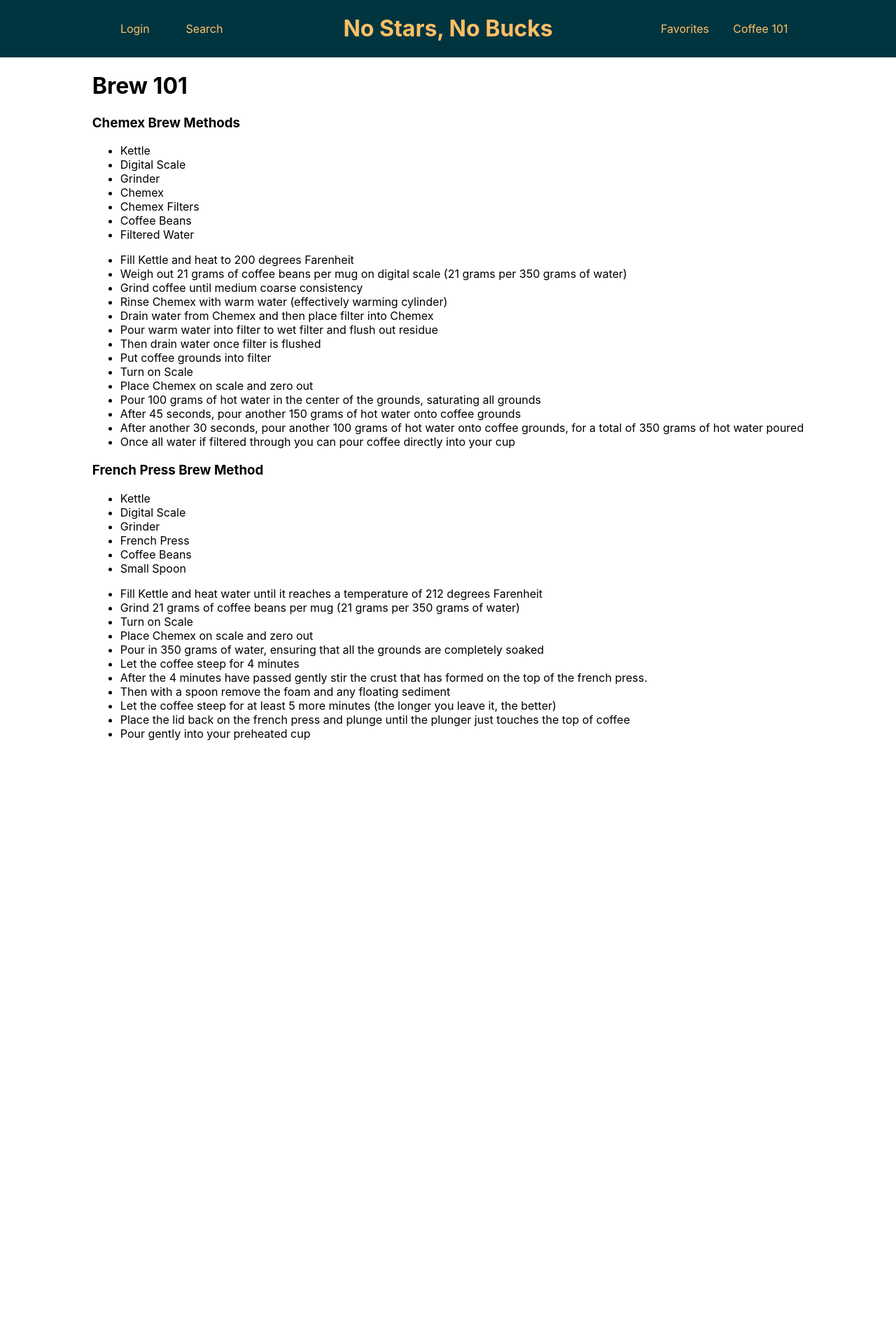
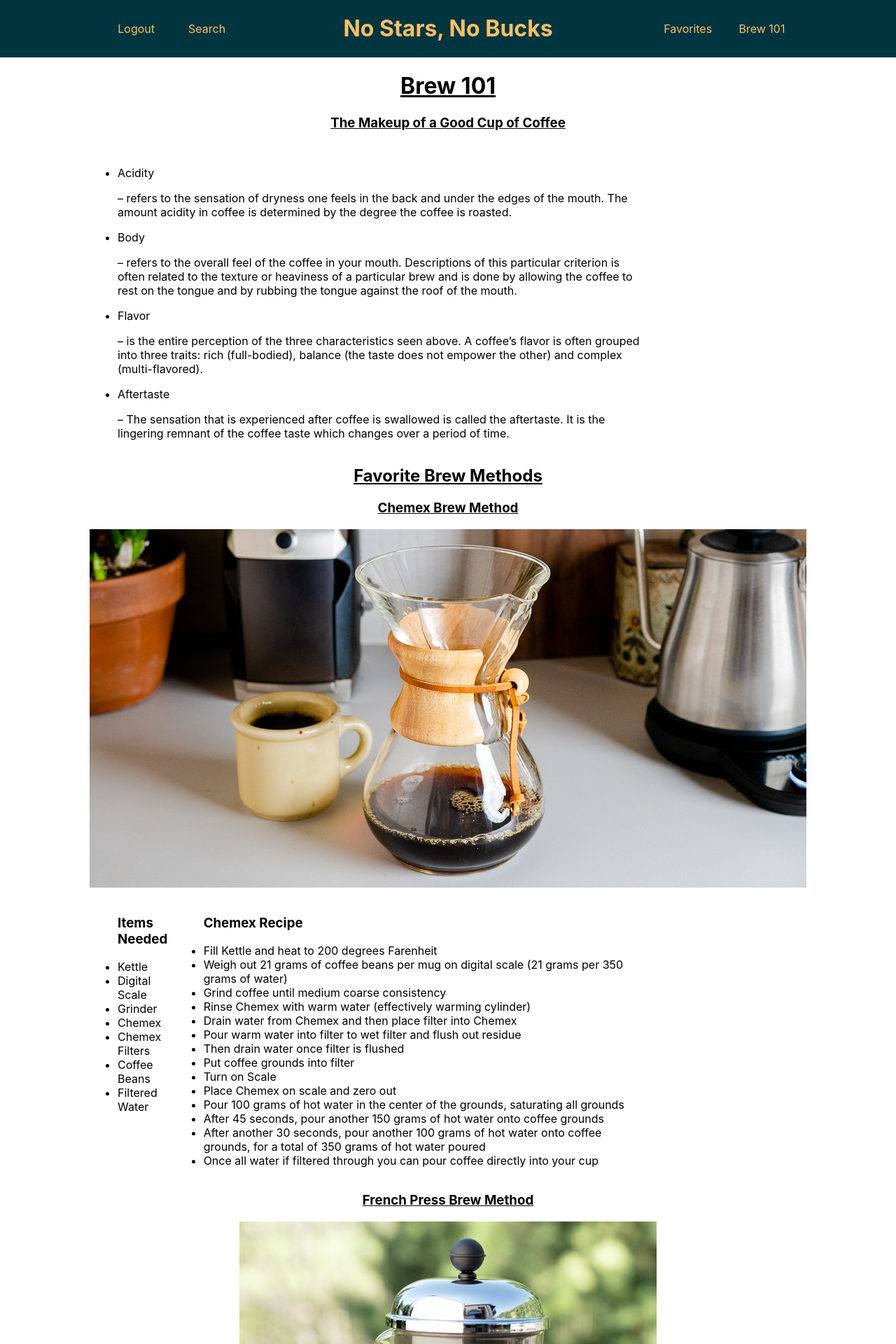
Before and after one commit to benwaples/coffee-findr-fe, a React (Create React App) app: page /Coffee101 in a window 1280 px wide. Shown: the top 1920 px of the page at 70% size. Before the commit the page ends 1074 px from the top, so only its background shows below. Built offline with nearby package versions, Linux system fonts and the light colour scheme.

Commit message:
added coffee101

```diff
--- a/src/App.css
+++ b/src/App.css
@@ -334,7 +334,7 @@
  }
 
 
- .favItem {
+.favItem {
    cursor: pointer;
    display: flex;
    flex-direction: column;
@@ -352,7 +352,7 @@
    font-size: larger;
   }
 
-  .favoritesInfo {
+.favoritesInfo {
   display: flex;
   align-self: flex-start;
   top: 10px;
@@ -383,6 +383,7 @@
   background-color: rgb(242, 87, 87);
   border: none;
 }
+
 .editButt {
   display: block;
   margin: auto;
@@ -435,3 +436,64 @@
   font-family: 'Lato';
   filter: saturate(130%) contrast(115%) drop-shadow(black 2px 2px 5px);
 }
+
+.chemex {
+  display: flex;
+  justify-content: space-evenly;
+  align-items: flex-start;
+  width: 800px;
+}
+
+.chemexHeader {
+  display: flex;
+  justify-content: space-evenly;
+  align-items: center;
+  text-decoration: underline;
+}
+
+.frenchPress {
+  display: flex;
+  justify-content: space-between;
+  align-items: flex-start;
+  width: 800px;
+}
+
+.frenchPressHeader {
+  display: flex;
+  justify-content: space-evenly;
+  align-items: center;
+  text-decoration: underline;
+}
+
+.frenchPressImage {
+  display: block;
+  margin: auto;
+}
+
+.brewMethodsHeader {
+  display: flex;
+  justify-content: space-evenly;
+  align-items: center;
+  text-decoration: underline;
+}
+
+.brew101Header {
+  display: flex;
+  justify-content: space-evenly;
+  align-items: center;
+  text-decoration: underline;
+}
+
+.generalInfoHeader {
+  display: flex;
+  justify-content: space-evenly;
+  align-items: center;
+  text-decoration: underline;
+}
+
+.generalInfo {
+  display: flex;
+  justify-content: space-evenly;
+  align-items: flex-start;
+  width: 800px;
+}
--- a/src/Coffee101/Coffee101.js
+++ b/src/Coffee101/Coffee101.js
@@ -4,10 +4,30 @@
     render() {
         return (
             <div>
-                <h1>Brew 101</h1>
+                <h1 className='brew101Header'>Brew 101</h1>
+                <h3 className='generalInfoHeader'>The Makeup of a Good Cup of Coffee</h3>
+                <div className='generalInfo'>
+                    <ul>
+                        <li>
+                        <p>Acidity</p> – refers to the sensation of dryness one feels in the back and under the edges of the mouth.  The amount acidity in coffee is determined by the degree the coffee is roasted.
+                        </li>
+                        <li>
+                        <p>Body</p> – refers to the overall feel of the coffee in your mouth.  Descriptions of this particular criterion is often  related to the texture or heaviness of a particular brew and is done by allowing the coffee to rest on the tongue and by rubbing the tongue against the roof of the mouth.
+                        </li>
+                        <li>
+                        <p>Flavor</p> – is the entire perception of the three characteristics seen above.  A coffee’s flavor is often grouped into three traits: rich (full-bodied), balance (the taste does not empower the other) and complex (multi-flavored).
+                        </li>
+                        <li>
+                        <p>Aftertaste</p> – The sensation that is experienced after coffee is swallowed is called the aftertaste.  It is the lingering remnant of the coffee taste which changes over a period of time.
+                        </li>
+                    </ul>
+                </div>
+                <h2 className='brewMethodsHeader'>Favorite Brew Methods</h2>
+                <h3 className='chemexHeader'>Chemex Brew Method</h3>
+                <img src='/chemex.jpg' alt='chemex'/>
                 <div className='chemex'>
-                    <h3>Chemex Brew Methods</h3>
                     <ul className='chemexItemsNeeded'>
+                        <h3>Items Needed</h3>
                         <li>Kettle</li>
                         <li>Digital Scale</li>
                         <li>Grinder</li>
@@ -17,6 +37,7 @@
                         <li>Filtered Water</li>
                     </ul>
                     <ul className='chemexRecipe'>
+                        <h3>Chemex Recipe</h3>
                             <li>Fill Kettle and heat to 200 degrees Farenheit</li>
                             <li>Weigh out 21 grams of coffee beans per mug on digital scale (21 grams per 350 grams of water)</li>
                             <li>Grind coffee until medium coarse consistency</li>
@@ -33,9 +54,11 @@
                             <li>Once all water if filtered through you can pour coffee directly into your cup</li>
                     </ul>
                 </div>
+                <h3 className='frenchPressHeader'>French Press Brew Method</h3>
+                <img className='frenchPressImage' src='/french-press.jpg' alt='french press'/>
                 <div className='frenchPress'>
-                    <h3>French Press Brew Method</h3>
                     <ul className='frenchPressItemsNeeded'>
+                        <h3>Items Needed</h3>
                             <li>Kettle</li>
                             <li>Digital Scale</li>
                             <li>Grinder</li>
@@ -44,6 +67,7 @@
                             <li>Small Spoon</li>
                     </ul>
                     <ul className='frenchPressRecipe'>
+                        <h3>French Press Recipe</h3>
                             <li>Fill Kettle and heat water until it reaches a temperature of 212 degrees Farenheit</li>
                             <li>Grind 21 grams of coffee beans per mug (21 grams per 350 grams of water)</li>
                             <li>Turn on Scale</li>
--- a/src/Header.js
+++ b/src/Header.js
@@ -2,12 +2,17 @@
 import { Link } from 'react-router-dom';
 
 export default class Header extends Component {
+  handleSignOut = () => {
+    this.setState({ token: '' });
+
+    localStorage.setItem( 'TOKEN', '')
+  }
   render() {
     return (
       <header>
-        <div className="links"><Link to="/">Login</Link><Link to="/CoffeeList">Search</Link></div>
-        <h1 className="appName">No Stars, No Bucks</h1>
-        <div className="links"><Link to="/Favorites">Favorites</Link><Link to="/Coffee101">Coffee 101</Link></div>
+        <div className="links"><Link to="/" onClick={this.handleSignOut}>Logout</Link><Link to="/CoffeeList">Search</Link></div>
+        <h1 className="appName"><Link to="/">No Stars, No Bucks</Link></h1>
+        <div className="links"><Link to="/Favorites">Favorites</Link><Link to="/Coffee101">Brew 101</Link></div>
       </header>
     )
   }
```
Also changed, not shown: public/chemex.jpg (added), public/french-press.jpg (added). Lines whose indentation alone changed are shown as unchanged.
